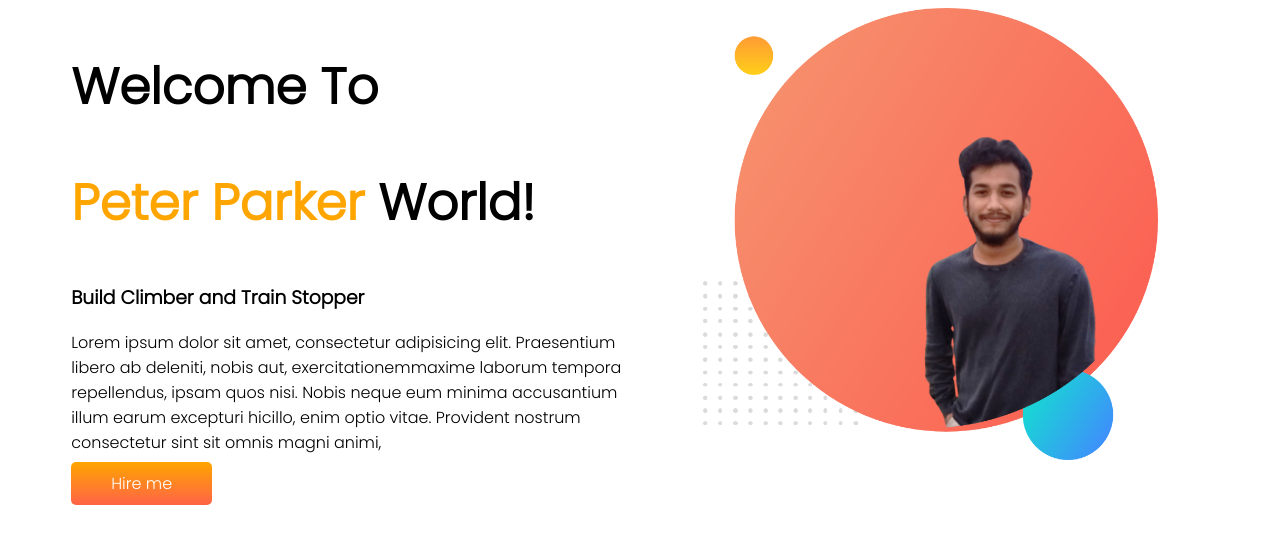
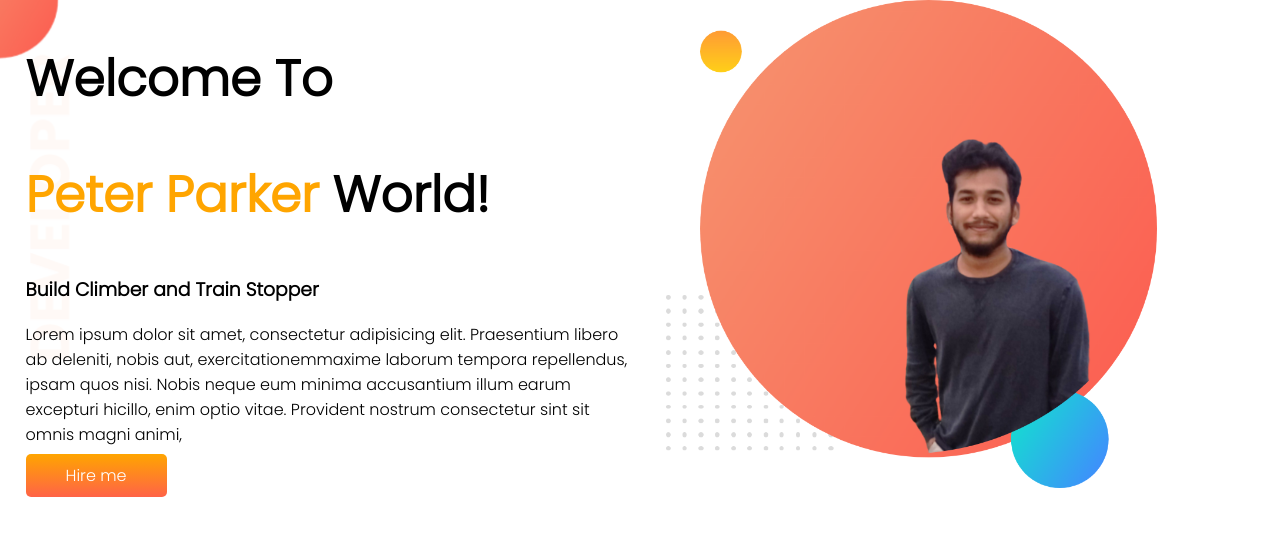
Before and after one commit to abdullahashiq1/First-portfolio, a plain HTML site: page index.html in a window 1280 px wide. Drawn offline with Linux system fonts and the light colour scheme.

Commit message:
repeat banner

```diff
--- a/index.html
+++ b/index.html
@@ -10,7 +10,7 @@
     <link rel="stylesheet" href="style.css" class="css">
 </head>
 <body>
-   <section >
+   <section class="top-banner">
         <div class="half-width">
             <h1>Welcome To</h1>
             <h1> <span class="orange-color">Peter Parker</span> World!</h1>
--- a/style.css
+++ b/style.css
@@ -1,5 +1,6 @@
 body {
     font-family: 'Poppins', sans-serif;
+    margin: 0;
 }
 
 h1 {
@@ -14,7 +15,7 @@ section {
 }
 .half-width {
     width: 50%;
-    padding-left: 5%;
+    padding-left: 2%;
 }
 .half-width img {
     width: 80%;
@@ -26,3 +27,7 @@ section {
     padding: 10px 40px;
     border-radius: 5px;
 }
+.top-banner {
+    background-image: url(images/top-banner.png);
+    background-repeat: no-repeat;
+}
```
